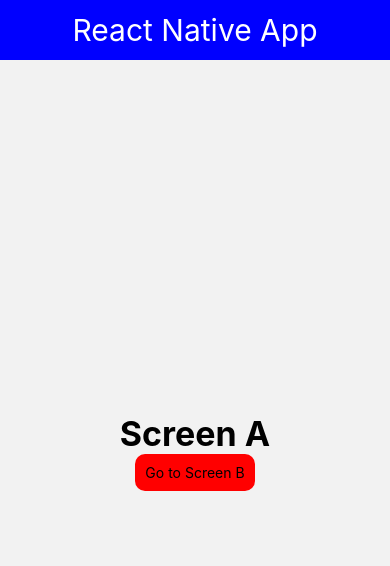
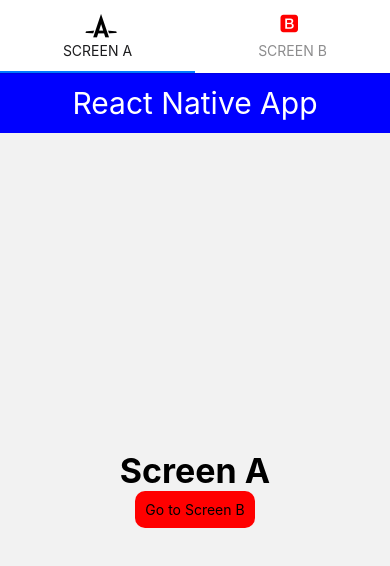
Before and after one commit to Abass14/ReactNative-Tutorial, a React Native app: screen / in a window 390 px wide. Shown: the top 566 px of the page. Built offline with nearby package versions, Linux system fonts and the light colour scheme.

Commit message:
completed lesson

```diff
--- a/src/App.js
+++ b/src/App.js
@@ -17,76 +17,59 @@ import {
 } from 'react-native';
 
 import { NavigationContainer } from '@react-navigation/native';
-import {createStackNavigator} from '@react-navigation/stack';
-import { Headers } from './Header'
+import {createMaterialBottomTabNavigator} from '@react-navigation/material-bottom-tabs';
+import {createMaterialTopTabNavigator} from '@react-navigation/material-top-tabs';
+import {ScreenA} from './ScreenA'
+import { ScreenB } from './ScreenB';
+import FontAwesome5 from 'react-native-vector-icons/FontAwesome5'
 
-const Stack = createStackNavigator();
+// const Tab = createMaterialBottomTabNavigator();
+const Tab = createMaterialTopTabNavigator();
 
-const ScreenA = ({navigation}) =>{
 
-  const handlePressable =() =>{
-    navigation.navigate('Screen_B')
-  }
-  return (
-    <View style={styles.body}>
-      <Headers />
-      <View style={styles.bodyTwo}>
-        <Text style={styles.text}>
-          Screen A
-        </Text>
-        <Pressable
-          style={({pressed}) => ({ backgroundColor: pressed ? 'blue' : 'red', padding: 10, borderRadius: 10})}
-          onPress={handlePressable}
-        >
-          <Text>Go to Screen B</Text>
-        </Pressable>
-      </View>
-    </View>
-  );
-};
-
-const ScreenB = ({navigation}) =>{
-  const handlePressable =() =>{
-    // navigation.navigate('Screen_A')
-    //navigation.replace('Screen_A) this replaces screen B with A and clears backStack
-    navigation.goBack();
-  }
-  return (
-    <View style={styles.body}>
-      <View style={styles.bodyTwo}>
-        <Text style={styles.text}>
-          Screen B
-        </Text>
-        <Pressable
-          style={({pressed}) => ({ backgroundColor: pressed ? 'blue' : 'red', padding: 10, borderRadius: 10})}
-          onPress={handlePressable}
-        >
-          <Text>Go to Screen A</Text>
-        </Pressable>
-      </View>
-    </View>
-  );
-};
 const App = () => {
   return (
     <NavigationContainer>
-      <Stack.Navigator
-        screenOptions={{
-          header: () => null  //To remove all default toolbars on all Screens
+      <Tab.Navigator
+        screenOptions={({route}) =>({
+          tabBarIcon: ({focused, size, color}) => {
+            let icomName;
+            if(route.name === 'Screen A'){
+              icomName = 'autoprefixer';
+              size = focused? 25 : 20;
+              color = focused? 'black' : 'red';
+            }else if(route.name === 'Screen B'){
+              icomName = 'bootstrap';
+              size = focused? 25 : 20;
+              color = focused? 'black' : 'red';
+            }
+            return(
+              <FontAwesome5
+                name={icomName}
+                size={size}
+                color={color}
+              />
+            )
+          }
+        })}
+        tabBarOptions={{
+          activeBackgroundColor: 'grey',
+          labelStyle: { fontSize: 14},
+          // showIcon: false
         }}
+        activeColor="white"
+        inactiveColor="black"
+        barStyle={{backgroundColor: "purple"}}
       >
-        <Stack.Screen
-          name="Screen_A"
+        <Tab.Screen
+          name="Screen A"
           component={ScreenA}
-          options={{
-            header: () => null //to remove toolbar from screen
-          }}
         />
-        <Stack.Screen
-          name="Screen_B"
+        <Tab.Screen
+          name="Screen B"
           component={ScreenB}
         />
-      </Stack.Navigator>
+      </Tab.Navigator>
     </NavigationContainer>
   );
 };
@@ -97,18 +80,6 @@ const styles = StyleSheet.create({
     flexDirection: 'column',
     alignItems: 'center',
   },
-
-  bodyTwo:{
-    flex: 1,
-    alignItems: 'center',
-    justifyContent: 'center'
-  },
-
-  text: {
-    color: 'black',
-    fontSize: 34,
-    fontWeight: 'bold'
-  },
 });
 
 export default App;
--- /dev/null
+++ b/src/ScreenA.js
@@ -0,0 +1,54 @@
+import React, { useState } from 'react';
+// import type {Node} from 'react';
+import {
+  Pressable,
+  StyleSheet,
+  Text,
+  TextInput,
+  View,
+} from 'react-native';
+
+import { Headers } from './Header'
+
+export const ScreenA = ({navigation}) =>{
+
+    const handlePressable =() =>{
+      navigation.navigate('Screen_B')
+    }
+    return (
+      <View style={styles.body}>
+        <Headers />
+        <View style={styles.bodyTwo}>
+          <Text style={styles.text}>
+            Screen A
+          </Text>
+          <Pressable
+            style={({pressed}) => ({ backgroundColor: pressed ? 'blue' : 'red', padding: 10, borderRadius: 10})}
+            onPress={handlePressable}
+          >
+            <Text>Go to Screen B</Text>
+          </Pressable>
+        </View>
+      </View>
+    );
+  };
+
+  const styles = StyleSheet.create({
+    body: {
+      flex: 1,
+      flexDirection: 'column',
+      alignItems: 'center',
+    },
+
+    bodyTwo:{
+      flex: 1,
+      alignItems: 'center',
+      justifyContent: 'center'
+    },
+
+    text: {
+      color: 'black',
+      fontSize: 34,
+      fontWeight: 'bold'
+    },
+  });
--- /dev/null
+++ b/src/ScreenB.js
@@ -0,0 +1,52 @@
+import React, { useState } from 'react';
+// import type {Node} from 'react';
+import {
+  Pressable,
+  StyleSheet,
+  Text,
+  TextInput,
+  View,
+} from 'react-native';
+
+export const ScreenB = ({navigation}) =>{
+    const handlePressable =() =>{
+      // navigation.navigate('Screen_A')
+      //navigation.replace('Screen_A) this replaces screen B with A and clears backStack
+      navigation.goBack();
+    }
+    return (
+      <View style={styles.body}>
+        <View style={styles.bodyTwo}>
+          <Text style={styles.text}>
+            Screen B
+          </Text>
+          <Pressable
+            style={({pressed}) => ({ backgroundColor: pressed ? 'blue' : 'red', padding: 10, borderRadius: 10})}
+            onPress={handlePressable}
+          >
+            <Text>Go to Screen A</Text>
+          </Pressable>
+        </View>
+      </View>
+    );
+  };
+
+  const styles = StyleSheet.create({
+    body: {
+      flex: 1,
+      flexDirection: 'column',
+      alignItems: 'center',
+    },
+
+    bodyTwo:{
+      flex: 1,
+      alignItems: 'center',
+      justifyContent: 'center'
+    },
+
+    text: {
+      color: 'black',
+      fontSize: 34,
+      fontWeight: 'bold'
+    },
+  });
```
Also changed, not shown: package.json (+8 -1 lines), 2 other files (tests, documents, lock files or other folders).
